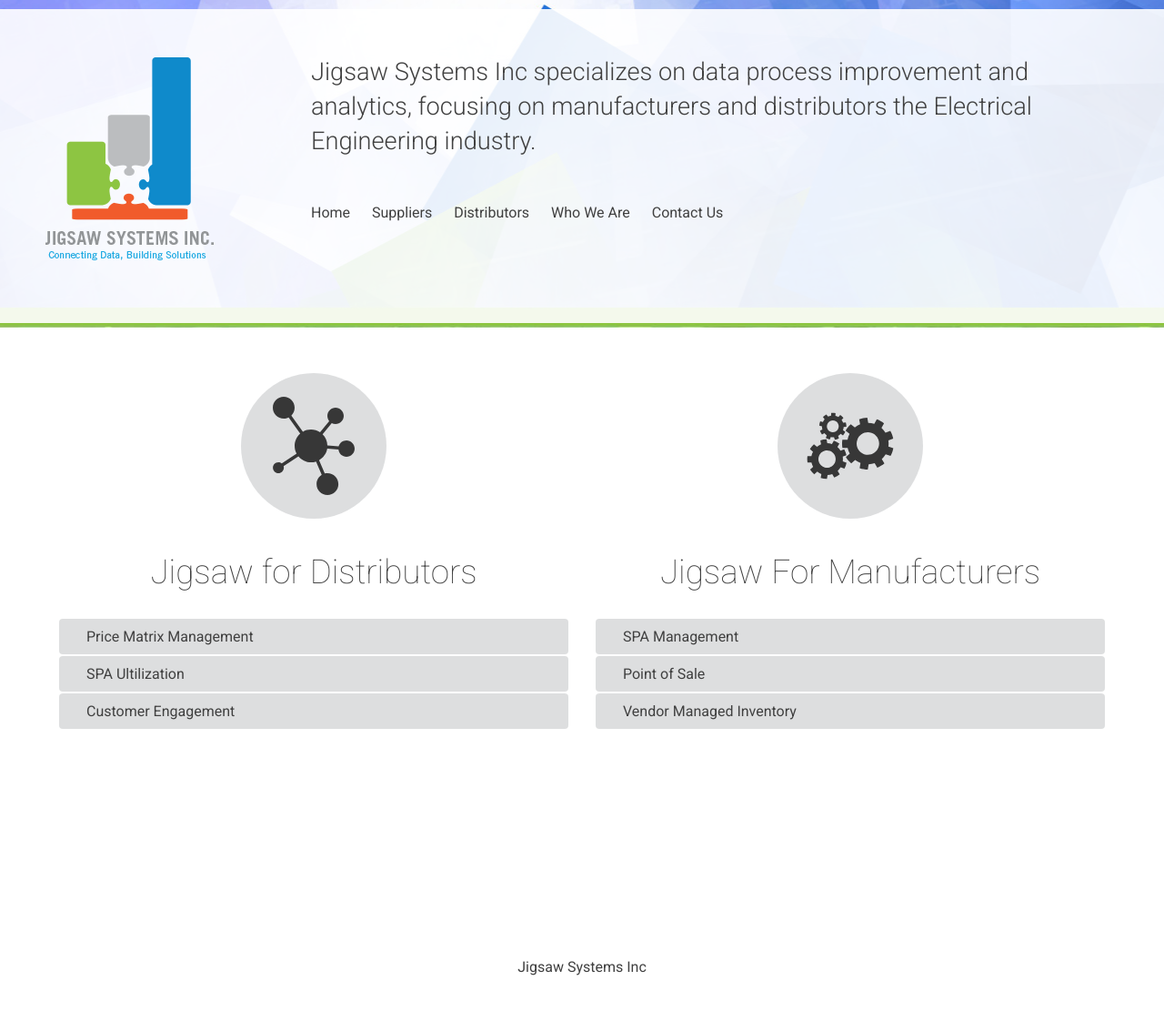
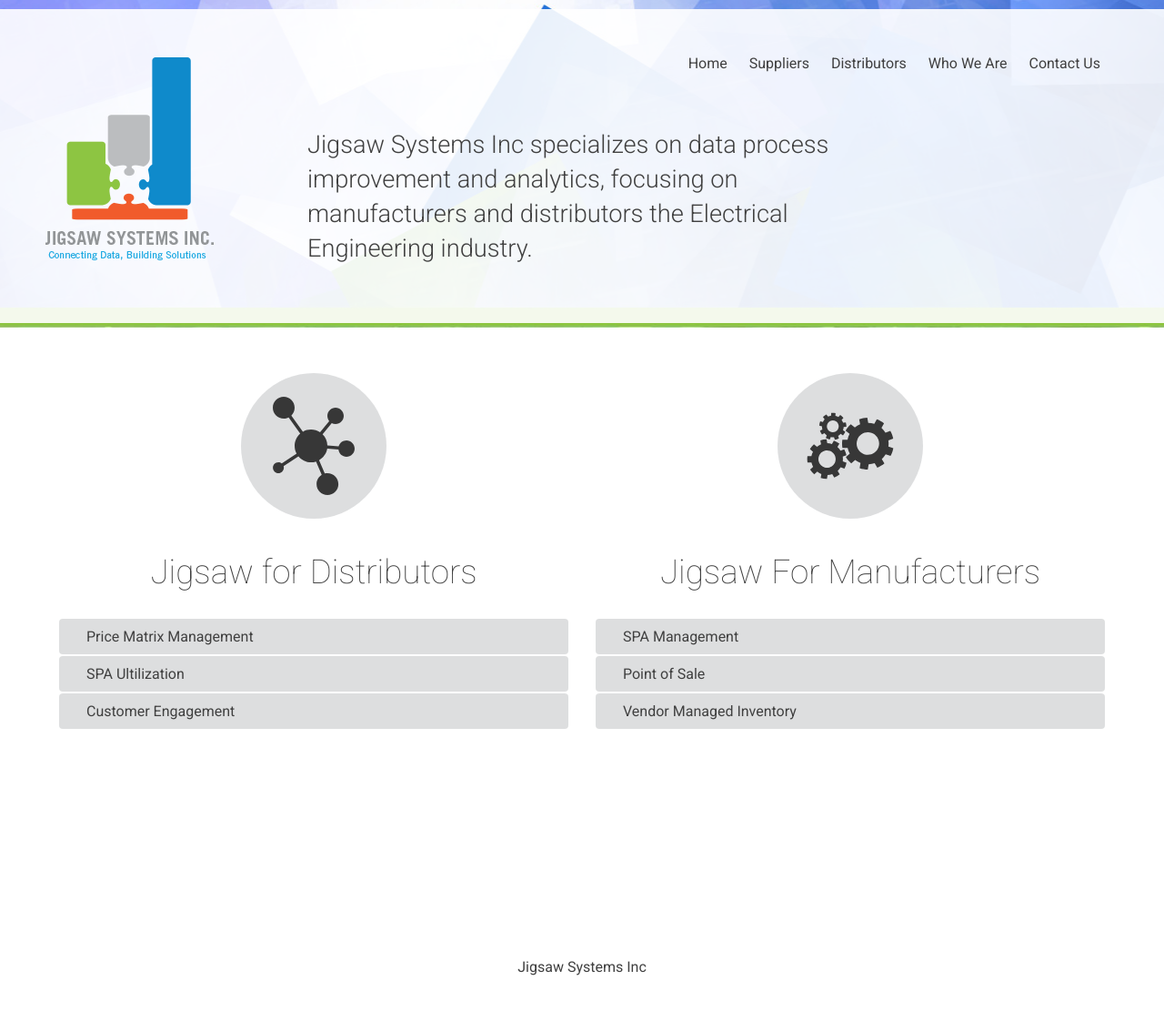
Before and after one commit to Codefully/jigsaw-redo, a Jekyll site: the page built from index.md, in a window 1280 px wide. Shown: the whole page at 91% size. Built offline with Jekyll 4.4.1, drawn with Linux system fonts in a browser that asks for light colours.

Commit message:
update header nav

```diff
--- a/_includes/header.html
+++ b/_includes/header.html
@@ -5,28 +5,12 @@
     <a class="logo" href='{{ "/" | prepend: site.baseurl }}'>
       <img src='{{ "/assets/jigsaw-logo.png" | prepend:site.baseurl }}' alt="Jigsaw Systems Inc">
     </a>
+    {% include nav.html %}
     <div class="intro">
       <h2>
         Jigsaw Systems Inc specializes on data process improvement and analytics,
         focusing on manufacturers and distributors the Electrical Engineering industry.
       </h2>
-      <nav>
-        <a href='{{ "/" | prepend: site.baseurl }}'>Home</a>
-        <a id="menu-suppliers">Suppliers</a>
-        <div for="menu-suppliers">
-          <a href='{{ "/manufacturer-spa/" | prepend: site.baseurl }}'>SPA Management</a>
-          <a href='{{ "/manufacturer-pos/" | prepend: site.baseurl }}'>Point of Sale</a>
-          <a href='{{ "/manufacturer-inventory/" | prepend: site.baseurl }}'>Vendor Managed Inventory</a>
-        </div>
-        <a id="menu-distributors">Distributors</a>
-        <div for="menu-distributors">
-          <a href='{{ "/distributor-price-margin/" | prepend: site.baseurl }}'>Price matrix management</a>
-          <a href='{{ "/distributor-spa-analytics/" | prepend: site.baseurl }}'>SPA ultilization</a>
-          <a href='{{ "/distributor-inventory/" | prepend: site.baseurl }}'>Customer engagement</a>
-        </div>
-        <a href='{{ "/about" | prepend: site.baseurl }}'>Who We Are</a>
-        <a href='{{ "/contact-us" | prepend: site.baseurl }}'>Contact Us</a>
-      </nav>
     </div>
   </div>
 </header>
--- /dev/null
+++ b/_includes/nav.html
@@ -0,0 +1,19 @@
+
+
+<nav>
+  <a href='{{ "/" | prepend: site.baseurl }}'>Home</a>
+  <a id="menu-suppliers">Suppliers</a>
+  <div for="menu-suppliers">
+    <a href='{{ "/manufacturer-spa/" | prepend: site.baseurl }}'>SPA Management</a>
+    <a href='{{ "/manufacturer-pos/" | prepend: site.baseurl }}'>Point of Sale</a>
+    <a href='{{ "/manufacturer-inventory/" | prepend: site.baseurl }}'>Vendor Managed Inventory</a>
+  </div>
+  <a id="menu-distributors">Distributors</a>
+  <div for="menu-distributors">
+    <a href='{{ "/distributor-price-margin/" | prepend: site.baseurl }}'>Price matrix management</a>
+    <a href='{{ "/distributor-spa-analytics/" | prepend: site.baseurl }}'>SPA ultilization</a>
+    <a href='{{ "/distributor-inventory/" | prepend: site.baseurl }}'>Customer engagement</a>
+  </div>
+  <a href='{{ "/about" | prepend: site.baseurl }}'>Who We Are</a>
+  <a href='{{ "/contact-us" | prepend: site.baseurl }}'>Contact Us</a>
+</nav>
--- a/assets/base.scss
+++ b/assets/base.scss
@@ -31,37 +31,41 @@ a {
 header {
   padding: 10px 0 5px;
   background: url("{{ '/assets/header-1.jpg' | prepend:site.baseurl }}") 50% 100% no-repeat;
+  overflow: hidden;
   > div {
     max-width: 1200px;
     margin: 0 auto;
     background: rgba(#FFF, .9);
     padding: 50px;
+    overflow: hidden;
   }
   .logo {
     position: relative;
     display: inline-block;
     margin-right: 100px;
     vertical-align: top;
+    float: left;
     img {
       position: relative;
       z-index: 2;
     }
   }
   .intro{
-    position: relative;
-    display: inline-block;
+    margin-top: 80px;
     h2 {
       position: relative;
       font-weight: 300;
       font-size: 1.7em;
-      max-width: 800px;
+      max-width: 700px;
       margin: 0 auto;
       line-height: 1.4;
     }
   }
   nav {
+    position: relative;
     display: inline-block;
-    margin-top: 50px;
+    // margin-top: -50px;
+    float: right;
     a {
       color: $text;
       font-weight: 400;
```
